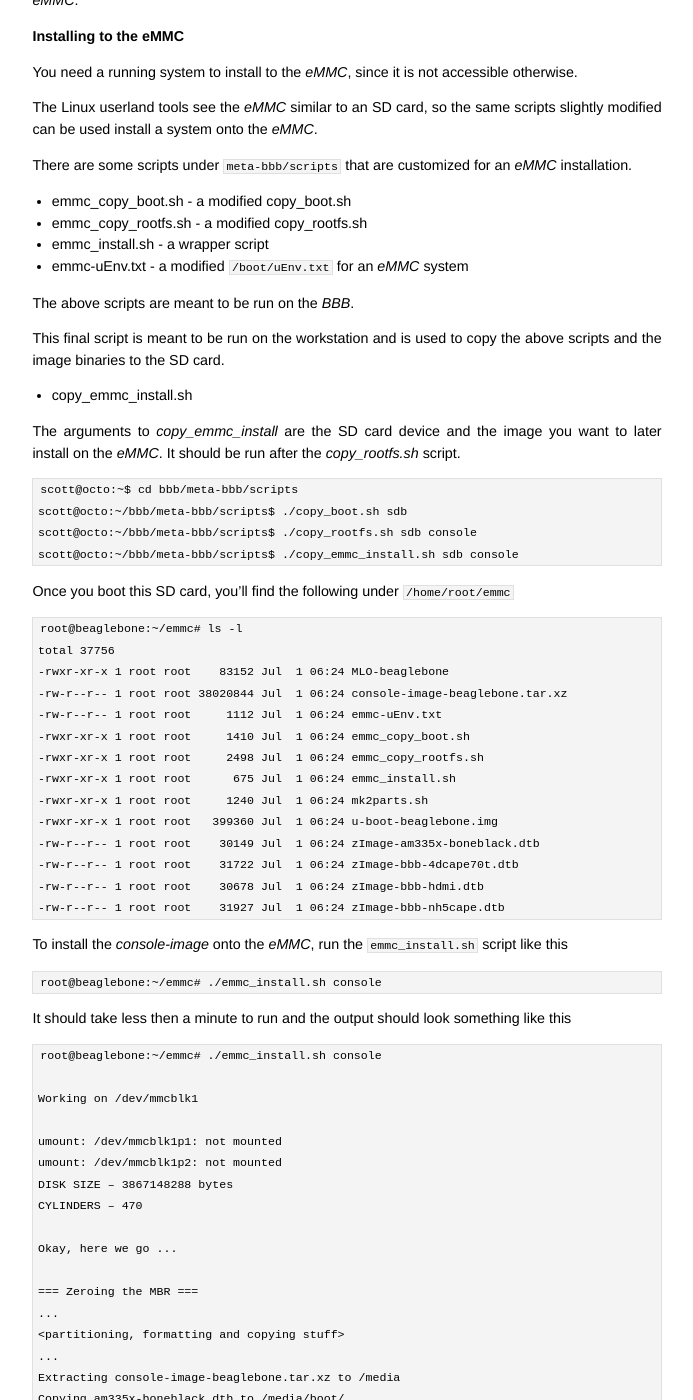
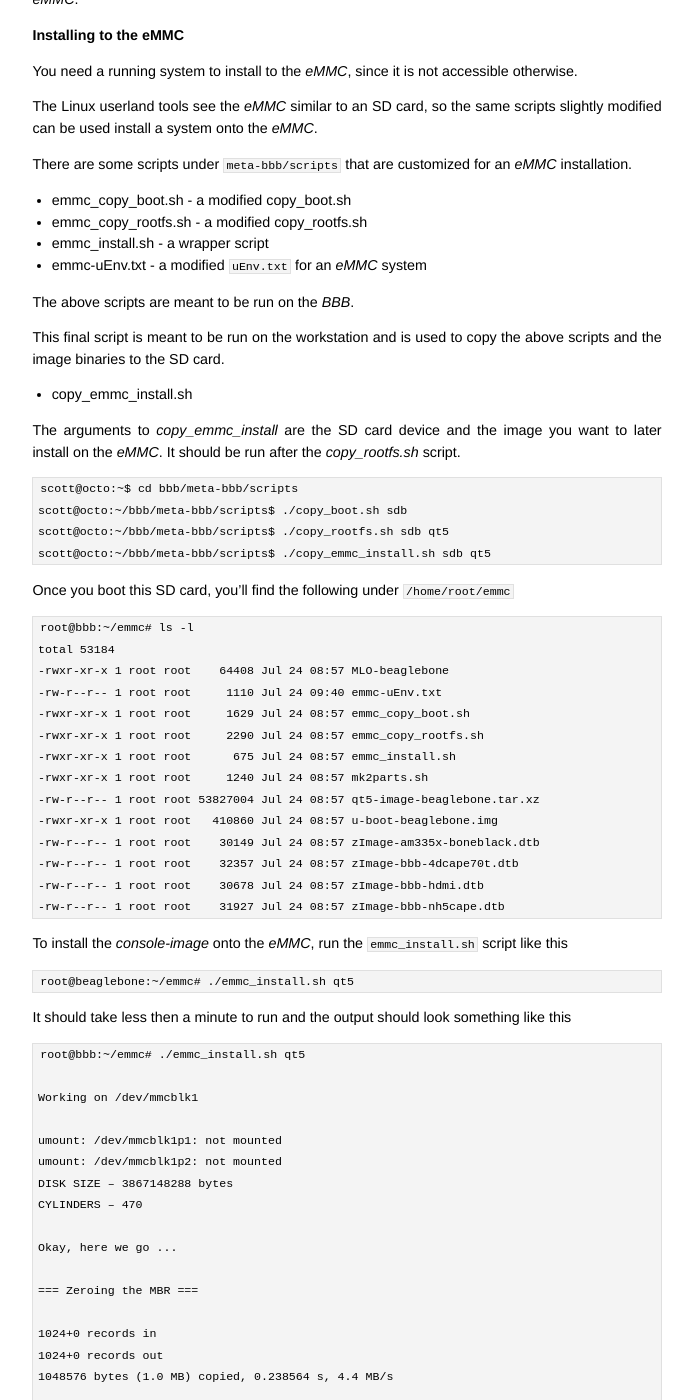
Before and after one commit to jumpnow/jumpnowtek-site, a Jekyll site: the page built from _posts/2015-06-08-BeagleBone-Systems-with-Yocto.md, in a window 1280 px wide and 1400 px high, scrolled down 7838 px. Shown: the whole window, without its empty margins (293-986 px from the left). Built offline with Jekyll 4.4.1, drawn with Linux system fonts in a browser that asks for light colours; some of the changed text lies outside the part shown.

Commit message:
bbb uboot: Fix emmc install log

```diff
--- a/_posts/2015-06-08-BeagleBone-Systems-with-Yocto.md
+++ b/_posts/2015-06-08-BeagleBone-Systems-with-Yocto.md
@@ -2,7 +2,7 @@
 layout: post
 title: Building BeagleBone Black Systems with Yocto
 description: "Building customized systems for the BeagleBone Black using tools from the Yocto Project"
-date: 2015-07-24 06:12:00
+date: 2015-07-24 14:10:00
 categories: beaglebone
 tags: [linux, beaglebone, yocto]
 ---
@@ -298,6 +298,10 @@
 
 This script copies the bootloaders (MLO and u-boot) to the boot partition of the SD card.
 
+The script also copies a *uEnv.txt* file to the boot partition if it finds one in either `<TMPDIR>/deploy/images/beaglebone` or in the local directory where the script is run from. To get started, you might just want to do this
+
+    scott@octo:~/bbb/meta-bbb/scripts$ cp uEnv.txt-example uEnv.txt
+
 This script needs to know the `TMPDIR` to find the binaries. It looks for an environment variable called `OETMP`.
 
 For instance, if I had this in the `local.conf`
@@ -317,10 +321,6 @@
 #### copy_rootfs.sh
 
 This script copies the *zImage* Linux kernel, several device tree binaries (*.dtb) and the rest of the system files to the root file system partition of the SD card.
-
-The script also copies a *uEnv.txt* file to the root file system `/boot` directory if it finds one in either `<TMPDIR>/deploy/images/beaglebone` or in the local directory where the script is run from. To get started, you might just want to do this
-
-    scott@octo:~/bbb/meta-bbb/scripts$ cp uEnv.txt-example uEnv.txt
 
 The script accepts an optional command line argument for the image type, for example `console` or `qt5`. The default is `console` if no argument is provided.
 
@@ -375,7 +375,7 @@
 * emmc_copy_boot.sh - a modified copy_boot.sh
 * emmc_copy_rootfs.sh - a modified copy_rootfs.sh
 * emmc_install.sh - a wrapper script
-* emmc-uEnv.txt - a modified `/boot/uEnv.txt` for an *eMMC* system
+* emmc-uEnv.txt - a modified `uEnv.txt` for an *eMMC* system
 
 The above scripts are meant to be run on the *BBB*.
 
@@ -387,33 +387,34 @@
 
     scott@octo:~$ cd bbb/meta-bbb/scripts
     scott@octo:~/bbb/meta-bbb/scripts$ ./copy_boot.sh sdb
-    scott@octo:~/bbb/meta-bbb/scripts$ ./copy_rootfs.sh sdb console
-    scott@octo:~/bbb/meta-bbb/scripts$ ./copy_emmc_install.sh sdb console
+    scott@octo:~/bbb/meta-bbb/scripts$ ./copy_rootfs.sh sdb qt5
+    scott@octo:~/bbb/meta-bbb/scripts$ ./copy_emmc_install.sh sdb qt5
 
 Once you boot this SD card, you'll find the following under `/home/root/emmc`
 
-    root@beaglebone:~/emmc# ls -l
-    total 37756
-    -rwxr-xr-x 1 root root    83152 Jul  1 06:24 MLO-beaglebone
-    -rw-r--r-- 1 root root 38020844 Jul  1 06:24 console-image-beaglebone.tar.xz
-    -rw-r--r-- 1 root root     1112 Jul  1 06:24 emmc-uEnv.txt
-    -rwxr-xr-x 1 root root     1410 Jul  1 06:24 emmc_copy_boot.sh
-    -rwxr-xr-x 1 root root     2498 Jul  1 06:24 emmc_copy_rootfs.sh
-    -rwxr-xr-x 1 root root      675 Jul  1 06:24 emmc_install.sh
-    -rwxr-xr-x 1 root root     1240 Jul  1 06:24 mk2parts.sh
-    -rwxr-xr-x 1 root root   399360 Jul  1 06:24 u-boot-beaglebone.img
-    -rw-r--r-- 1 root root    30149 Jul  1 06:24 zImage-am335x-boneblack.dtb
-    -rw-r--r-- 1 root root    31722 Jul  1 06:24 zImage-bbb-4dcape70t.dtb
-    -rw-r--r-- 1 root root    30678 Jul  1 06:24 zImage-bbb-hdmi.dtb
-    -rw-r--r-- 1 root root    31927 Jul  1 06:24 zImage-bbb-nh5cape.dtb
+    root@bbb:~/emmc# ls -l
+    total 53184
+    -rwxr-xr-x 1 root root    64408 Jul 24 08:57 MLO-beaglebone
+    -rw-r--r-- 1 root root     1110 Jul 24 09:40 emmc-uEnv.txt
+    -rwxr-xr-x 1 root root     1629 Jul 24 08:57 emmc_copy_boot.sh
+    -rwxr-xr-x 1 root root     2290 Jul 24 08:57 emmc_copy_rootfs.sh
+    -rwxr-xr-x 1 root root      675 Jul 24 08:57 emmc_install.sh
+    -rwxr-xr-x 1 root root     1240 Jul 24 08:57 mk2parts.sh
+    -rw-r--r-- 1 root root 53827004 Jul 24 08:57 qt5-image-beaglebone.tar.xz
+    -rwxr-xr-x 1 root root   410860 Jul 24 08:57 u-boot-beaglebone.img
+    -rw-r--r-- 1 root root    30149 Jul 24 08:57 zImage-am335x-boneblack.dtb
+    -rw-r--r-- 1 root root    32357 Jul 24 08:57 zImage-bbb-4dcape70t.dtb
+    -rw-r--r-- 1 root root    30678 Jul 24 08:57 zImage-bbb-hdmi.dtb
+    -rw-r--r-- 1 root root    31927 Jul 24 08:57 zImage-bbb-nh5cape.dtb
+
 
 To install the *console-image* onto the *eMMC*, run the `emmc_install.sh` script like this
 
-    root@beaglebone:~/emmc# ./emmc_install.sh console
+    root@beaglebone:~/emmc# ./emmc_install.sh qt5
 
 It should take less then a minute to run and the output should look something like this
 
-    root@beaglebone:~/emmc# ./emmc_install.sh console
+    root@bbb:~/emmc# ./emmc_install.sh qt5
 
     Working on /dev/mmcblk1
 
@@ -425,22 +426,72 @@
     Okay, here we go ...
 
     === Zeroing the MBR ===
-    ...
-    <partitioning, formatting and copying stuff>
-    ...
-    Extracting console-image-beaglebone.tar.xz to /media
+
+    1024+0 records in
+    1024+0 records out
+    1048576 bytes (1.0 MB) copied, 0.238564 s, 4.4 MB/s
+
+    === Creating 2 partitions ===
+
+    sfdisk: Checking that no-one is using this disk right now ...
+    sfdisk: OK
+
+    Disk /dev/mmcblk1: 470 cylinders, 255 heads, 63 sectors/track
+    sfdisk:  /dev/mmcblk1: unrecognized partition table type
+    Old situation:
+    sfdisk: No partitions found
+    New situation:
+    Units: sectors of 512 bytes, counting[  139.330595]  mmcblk1: p1 p2
+     from 0
+
+       Device Boot    Start       End   #sectors  Id  System
+    /dev/mmcblk1p1   *       128    131071     130944   c  W95 FAT32 (LBA)
+    /dev/mmcblk1p2        131072   7553023    7421952  83  Linux
+    /dev/mmcblk1p3             0         -          0   0  Empty
+    /dev/mmcblk1p4             0         -          0   0  Empty
+    sfdisk: Warning: partition 1 does not end at a cylinder boundary
+    sfdisk: Warning: partition 2 does not start at a cylinder boundary
+    sfdisk: Warning: partition 2 does not end at a cylinder boundary
+    sfdisk: end of partition 2 has impossible value for cylinders: 470 (should be in 0-469)
+    Successfully wrote the new partition table
+
+    Re-reading the partition table ...
+
+    sfdisk: If you created or changed a DOS partition, /dev/foo7, say, then use dd(1)
+    to zero the first 512 bytes:  dd if=/dev/zero of=/dev/foo7 bs=512 count=1
+    (See fdisk(8).)
+
+    === Done! ===
+
+    Working from local directory
+    Formatting FAT partition on /dev/mmcblk1p1
+    mkfs.vfat 2.11 (12 Mar 2005)
+    Mounting /dev/mmcblk1p1
+    Copying MLO
+    Copying u-boot
+    Copying emmc-uEnv.txt to uEnv.txt
+    Unmounting /dev/mmcblk1p1
+    Done
+    IMAGE: qt5
+    HOSTNAME: beaglebone
+
+    Formatting /dev/mmcblk1p2 as ext4
+    Mounting /dev/mmcblk1p2
+    [  147.578422] EXT4-fs (mmcblk1p2): mounted filesystem with ordered data mode. Opts: (null)
+    Extracting qt5-image-beaglebone.tar.xz to /media
     Copying am335x-boneblack.dtb to /media/boot/
     Copying bbb-hdmi.dtb to /media/boot/
     Copying bbb-4dcape70t.dtb to /media/boot/
     Copying bbb-nh5cape.dtb to /media/boot/
     Writing hostname to /etc/hostname
-    Copying emmc-uEnv.txt to /media/boot/uEnv.txt
     Unmounting /dev/mmcblk1p2
     Done
     Success!
     Power off, remove SD card and power up
+    root@bbb:~/emmc#
 
-Follow the instructions and after reboot you will be running the *console-image* from the *eMMC*.
+
+Follow the instructions and after reboot you will be running the *qt5-image* from the *eMMC*.
 
 #### Some custom package examples
 
```
